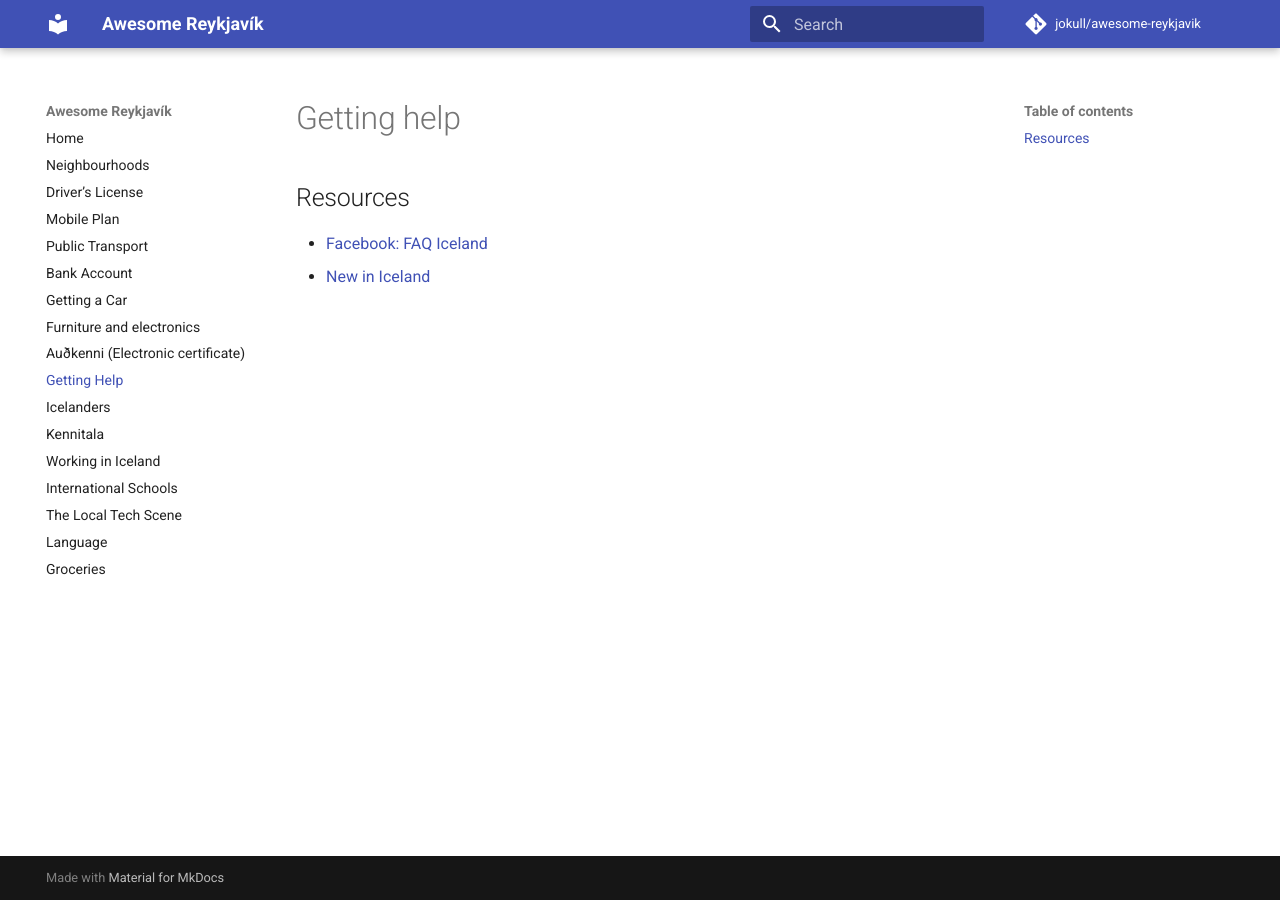
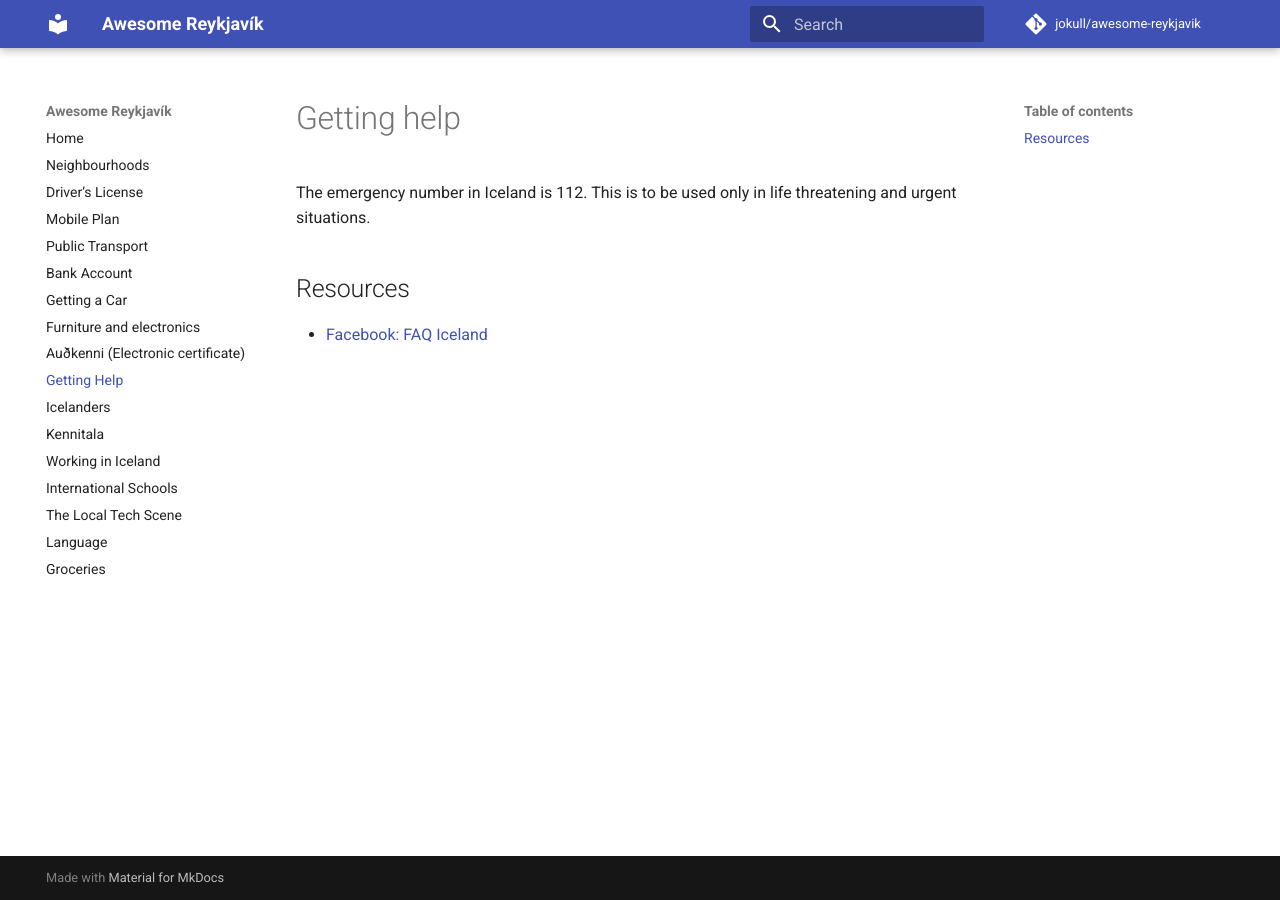
Before and after one commit to jokull/awesome-reykjavik, an MkDocs documentation site: the page built from docs/guides/getting-help.md, in a window 1280 px wide. Built offline with MkDocs 1.6.1 and Material for MkDocs 9.7.7, drawn with Linux system fonts in a browser that asks for light colours; comment, search, counter and statistics services are not loaded.

Commit message:
Update getting help guide

```diff
--- a/docs/guides/getting-help.md
+++ b/docs/guides/getting-help.md
@@ -1,6 +1,8 @@
 # Getting help
+
+The emergency number in Iceland is 112. This is to be used only in life
+threatening and urgent situations.
 
 ## Resources
 
 - [Facebook: FAQ Iceland](https://www.facebook.com/groups/FAQiceland/)
-- [New in Iceland](https://newiniceland.is/)
```
